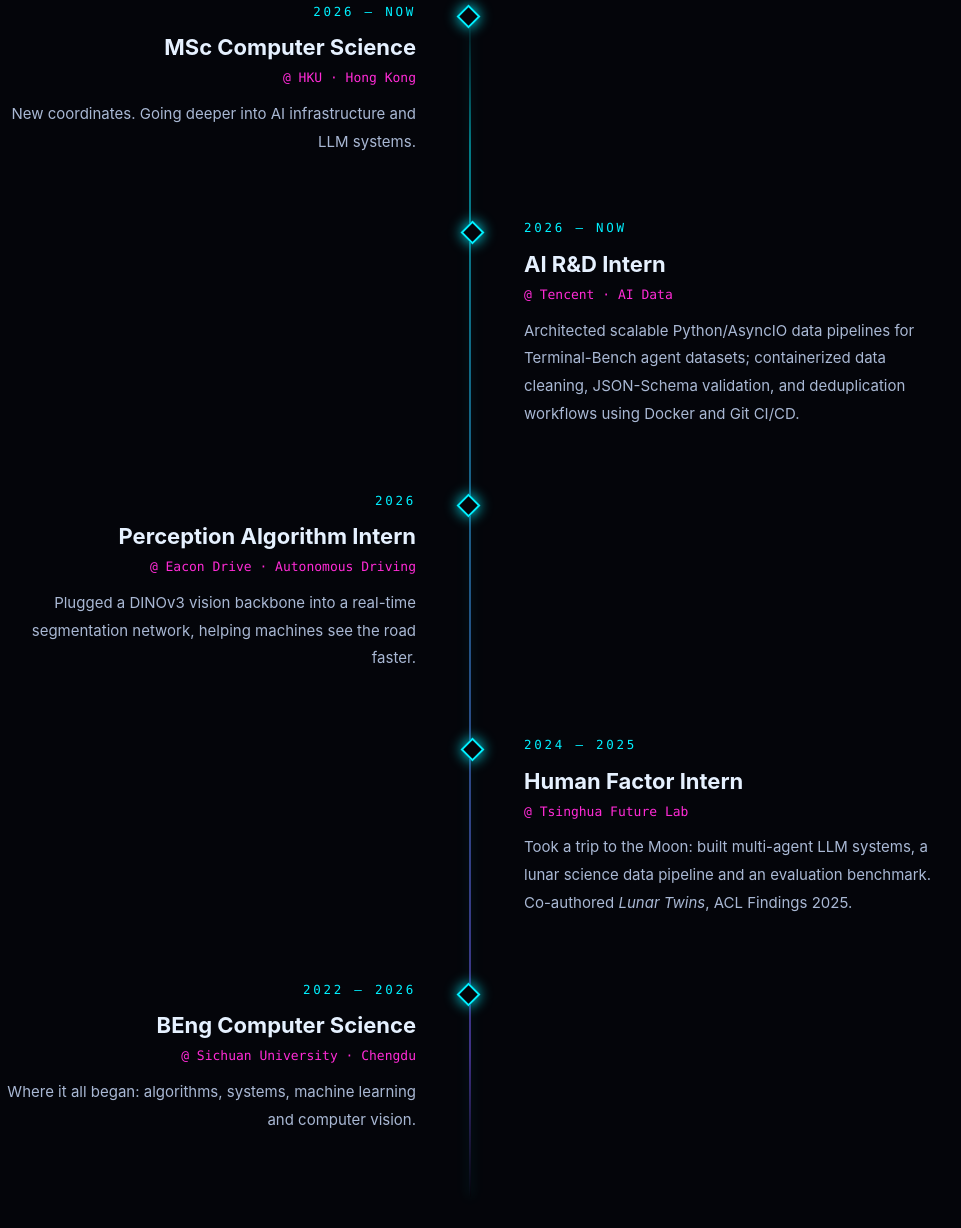
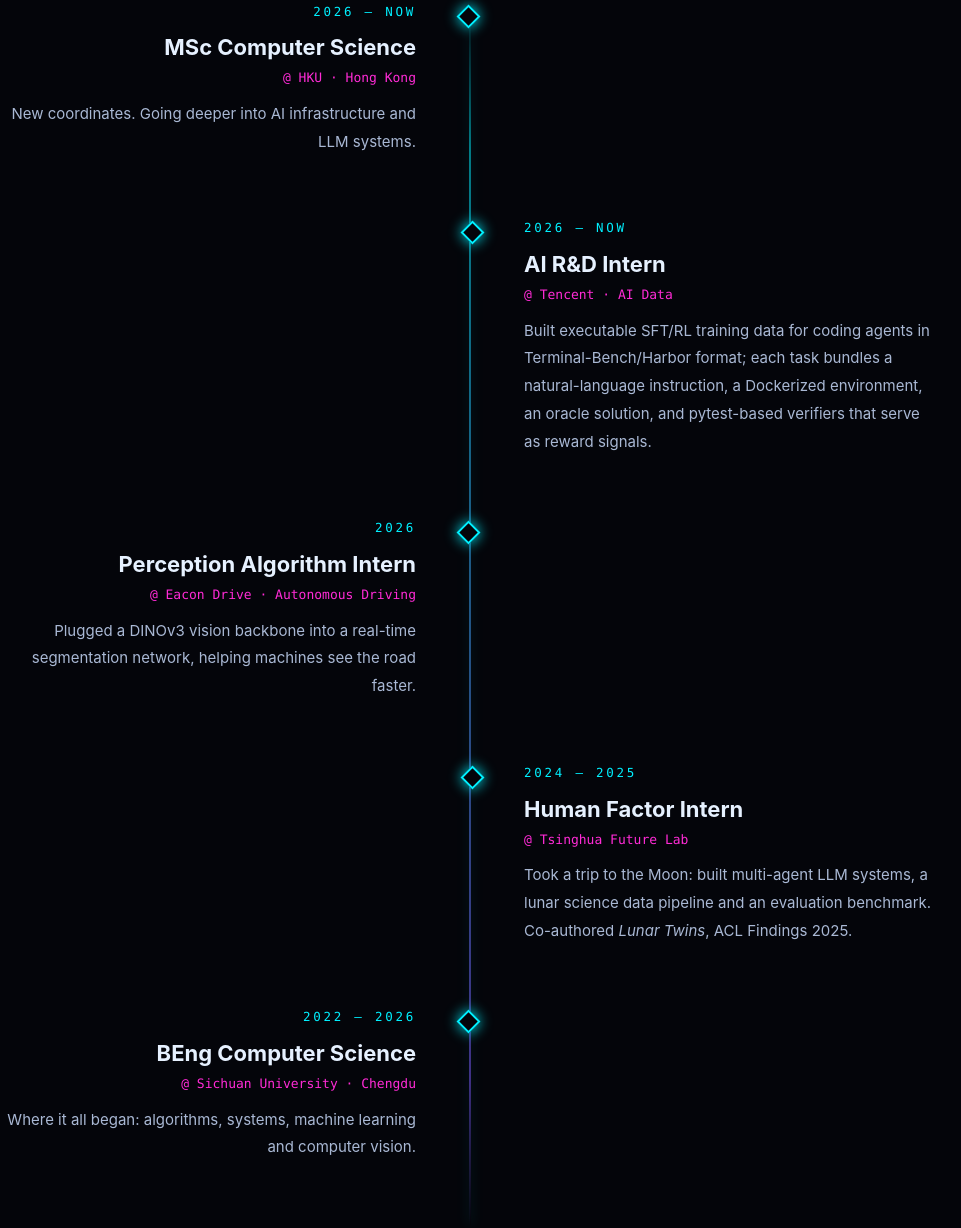
Before and after one commit to Xiangyu2004/Xiangyu2004.github.io, a plain HTML site: page index.html in a window 1280 px wide. Shown: the part 4428-5656 px from the top of the page, without its empty margins (170-1131 px from the left). Drawn offline with Linux system fonts and the light colour scheme.

Commit message:
Update index.html

```diff
--- a/index.html
+++ b/index.html
@@ -495,8 +495,9 @@ footer kbd{font-family:var(--mono);color:var(--cyan);border:1px solid rgba(0,240
         <div class="tl-date">2026 — NOW</div>
         <h3>AI R&amp;D Intern</h3>
         <div class="org">@ Tencent · AI Data</div>
-        <p>Architected scalable Python/AsyncIO data pipelines for Terminal-Bench agent datasets;
-          containerized data cleaning, JSON-Schema validation, and deduplication workflows using Docker and Git CI/CD.</p>
+        <p>Built executable SFT/RL training data for coding agents in Terminal-Bench/Harbor
+format; each task bundles a natural-language instruction, a Dockerized environment, an oracle solution, and pytest-based
+verifiers that serve as reward signals.</p>
       </div>
       <div class="tl-item reveal">
         <div class="tl-date">2026</div>
```
